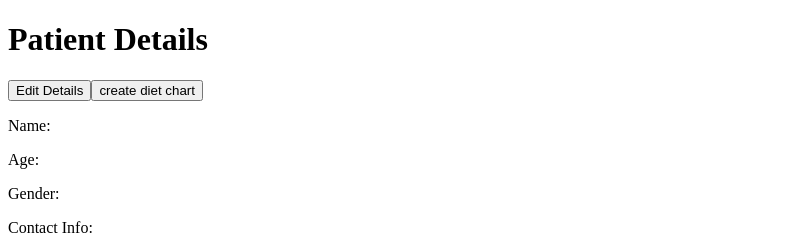
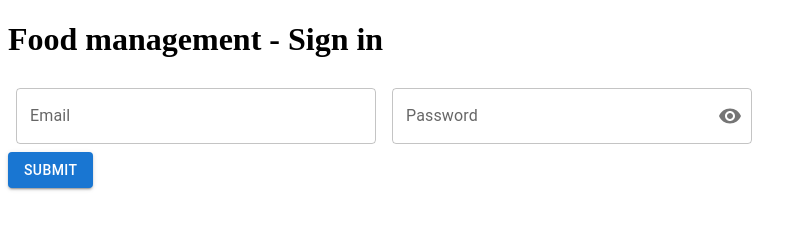
Before and after one commit to tushharpawar/hospital-food-management-system, a Next.js app: page /sign-in in a window 1280 px wide. Shown: the top 238 px of the page, without its empty margins (0-808 px from the left). Built offline with nearby package versions, Linux system fonts and the light colour scheme; no server answers.

Commit message:
sign -in page

```diff
--- /dev/null
+++ b/src/app/(auth)/sign-in/page.tsx
@@ -0,0 +1,140 @@
+"use client";
+
+import { signIn } from "next-auth/react";
+import { useState } from "react";
+import IconButton from "@mui/material/IconButton";
+import OutlinedInput from "@mui/material/OutlinedInput";
+import InputLabel from "@mui/material/InputLabel";
+import InputAdornment from "@mui/material/InputAdornment";
+import FormControl from "@mui/material/FormControl";
+import Visibility from "@mui/icons-material/Visibility";
+import VisibilityOff from "@mui/icons-material/VisibilityOff";
+import Button from "@mui/material/Button";
+import { useToast } from "@/hooks/use-toast";
+import { useRouter } from "next/navigation";
+
+const Page = () => {
+  const { toast } = useToast();
+  const router = useRouter();
+  const [email, setEmail] = useState("");
+  const [password, setPassword] = useState("");
+  const [loading, setLoading] = useState(false);
+
+  const [showPassword, setShowPassword] = useState(false);
+  const handleClickShowPassword = () => {
+    setShowPassword(!showPassword);
+  };
+
+  // sign in using credentials from nextjs
+
+  const handleEmailInput = (e: React.ChangeEvent<HTMLInputElement>) => {
+    setEmail(e.target.value);
+  };
+
+  const handlePasswordInput = (e: React.ChangeEvent<HTMLInputElement>) => {
+    setPassword(e.target.value);
+  };
+
+  const handleSubmit = async () => {
+    try {
+      setLoading(true);
+
+      if (!email || !password) {
+        return toast({
+          title: "Login failed!",
+          description: "All fields required",
+          variant: "destructive",
+        });
+      }
+
+      const result = await signIn("credentials", {
+        redirect: false,
+        email,
+        password,
+      });
+
+      if (!result?.ok) {
+        toast({
+          title: "Login failed",
+          description: "Incorrect username or password",
+          variant: "destructive",
+        });
+        setLoading(false)
+      } else {
+        setLoading(false)
+          router.replace('/')
+      }
+    } catch (error) {
+      console.log("Error in signing in", error);
+      setLoading(false);
+    }finally{
+      setLoading(false)
+    }
+  };
+
+  return (
+    <>
+      <div className=" min-h-screen w-full flex justify-center items-center">
+        <div className="w-full max-w-md p-8 space-y-6 rounded-lg shadow-md">
+          <div className="text-center">
+            <h1 className="text-lg font-extrabold tracking-tight lg:text-xl">
+              Food management - Sign in
+            </h1>
+          </div>
+          <div>
+            <FormControl sx={{ m: 1, width: "45ch" }} variant="outlined">
+              <InputLabel htmlFor="outlined-adornment-email">Email</InputLabel>
+              <OutlinedInput
+                id="outlined-adornment-email"
+                type="text"
+                label="Email"
+                value={email}
+                onChange={handleEmailInput}
+                required
+              />
+            </FormControl>
+            <FormControl sx={{ m: 1, width: "45ch" }} variant="outlined">
+              <InputLabel htmlFor="outlined-adornment-password">
+                Password
+              </InputLabel>
+              <OutlinedInput
+                id="outlined-adornment-password"
+                type={showPassword ? "text" : "password"}
+                value={password}
+                onChange={handlePasswordInput}
+                required
+                endAdornment={
+                  <InputAdornment position="end">
+                    <IconButton
+                      aria-label={
+                        showPassword
+                          ? "hide the password"
+                          : "display the password"
+                      }
+                      onClick={handleClickShowPassword}
+                      edge="end"
+                    >
+                      {showPassword ? <VisibilityOff /> : <Visibility />}
+                    </IconButton>
+                  </InputAdornment>
+                }
+                label="Password"
+              />
+            </FormControl>
+          </div>
+
+          <Button
+            variant="contained"
+            className=" items-center"
+            onClick={handleSubmit}
+            disabled={loading}
+          >
+            Submit
+          </Button>
+        </div>
+      </div>
+    </>
+  );
+};
+
+export default Page;
```
